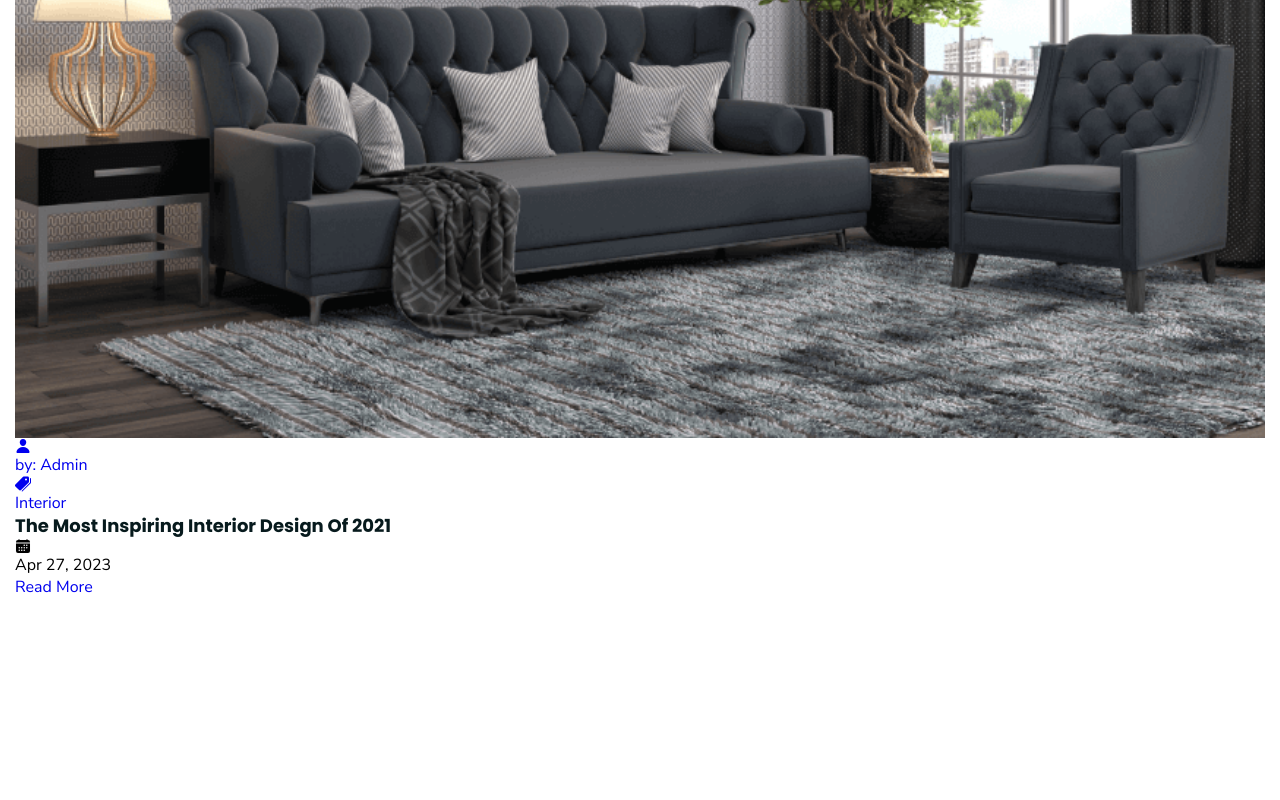
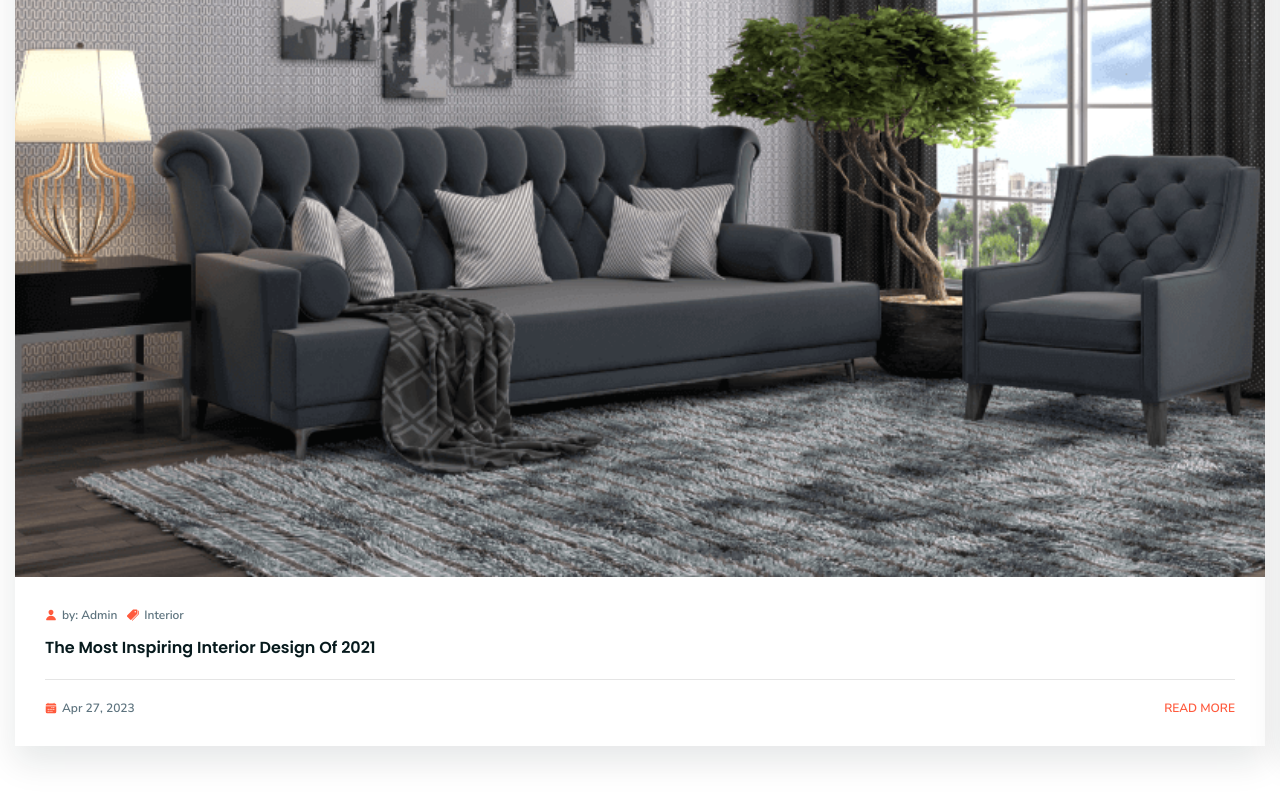
Before and after one commit to Lungi066/pitch-poetry-real-estate, a plain HTML site: page index.html in a window 1280 px wide. Shown: the part 8037-8837 px from the top of the page. Before the commit the page ends 8695 px from the top, so only its background shows below. Drawn offline with nearby package versions, Linux system fonts and the light colour scheme.

Commit message:
style blog section

```diff
--- a/assets/css/style.scss
+++ b/assets/css/style.scss
@@ -821,3 +821,69 @@ button, a { transition: var(--transition); }
 }
 
 .features-card:is(:hover, :focus) .card-btn { color: var(--orange-soda); }
+
+
+
+/** BLOG **/
+.blog { padding-block: var(--section-padding); }
+
+.blog-card { box-shadow: var(--shadow-2); }
+
+.blog-card .card-banner {
+    overflow: hidden;
+    aspect-ratio: 2 / 1.5;
+}
+
+.blog-card .card-banner img {
+    height: 100%;
+    object-fit: cover;
+    transition: 0.5s ease;
+}
+
+.blog-card:is(:hover, :focus) .card-banner img { transition: scale(1.1); }
+
+.blog-content { padding: 30px; }
+
+.blog-card .card-meta-list {
+    display: flex;
+    align-items: center;
+    gap: 10px;
+    margin-bottom: 15px;
+}
+
+.blog-card :is(.card-meta-link, .publish-date) {
+    color: var(--cadet);
+    font-size: var(--fs-7);
+    font-weight: var(--fw-600);
+    display: flex;
+    align-items: center;
+    gap: 5px;
+    transition: var(--transition);
+}
+
+.blog-card :is(.card-meta-link, .publish-date) ion-icon { color: var(--orange-soda); }
+
+.blog-card .card-meta-link:is(:hover, :focus) { color: var(--orange-soda); }
+
+.blog-title {
+    font-size: 1rem;
+    --font-weight: var(--fw-600);
+}
+
+.blog-card .blog-title:is(:hover, :focus) { color: var(--orange-soda); }
+
+.blog-content-bottom {
+    padding-top: 20px;
+    border-top: 1px solid hsla(0, 0%, 0%, 0.1);
+    margin-top: 20px;
+    display: flex;
+    justify-content: space-between;
+    align-items: center;
+}
+
+.blog-card .read-more-btn {
+    color: var(--orange-soda);
+    font-size: var(--fs-7);
+    font-weight: var(--fw-600);
+    text-transform: uppercase;
+}
```
Also changed, not shown: assets/css/style.css, 1 other file.
